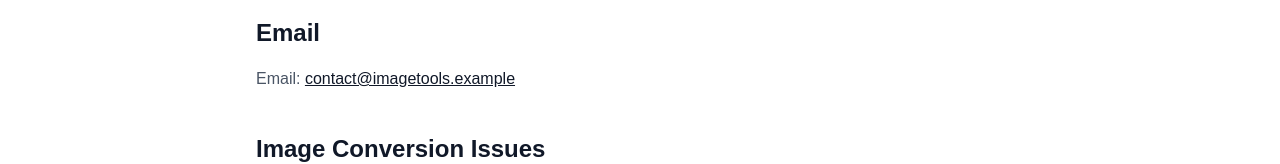
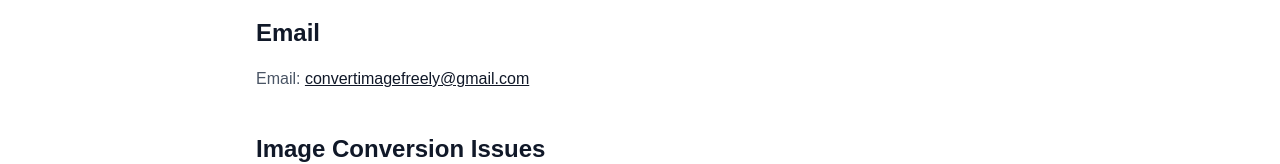
Before and after one commit to msk061553/image-tools, a Next.js app: page /contact in a window 1280 px wide. Shown: the part 452-616 px from the top of the page. Built offline with nearby package versions, Linux system fonts and the light colour scheme.

Commit message:
Modify contact email

```diff
--- a/app/contact/page.tsx
+++ b/app/contact/page.tsx
@@ -42,7 +42,7 @@ export default function ContactPage() {
                   href="mailto:contact@imagetools.example"
                   className="font-medium text-gray-900 underline"
                 >
-                  contact@imagetools.example
+                  convertimagefreely@gmail.com
                 </a>
               </p>
             </section>
```
